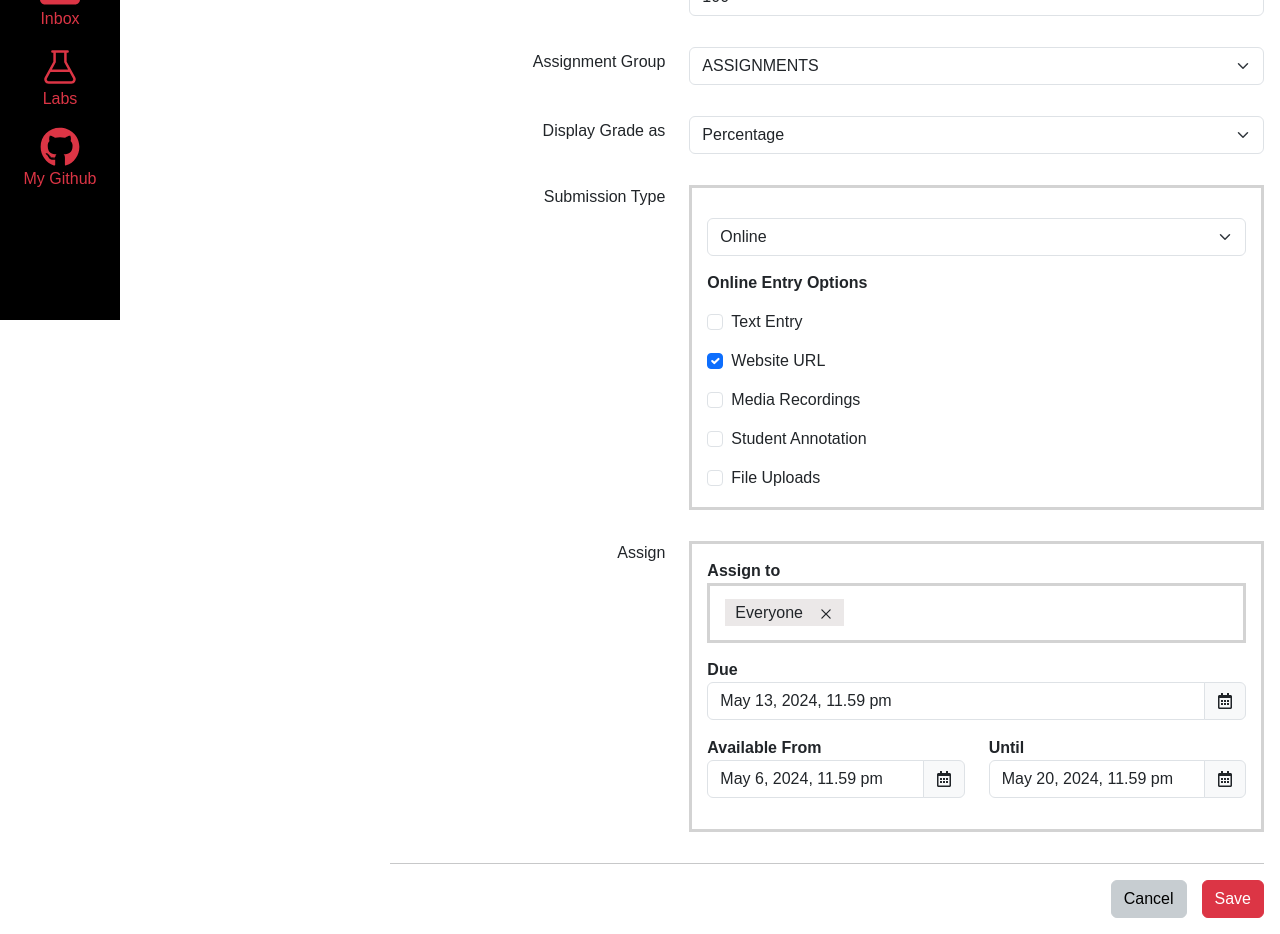
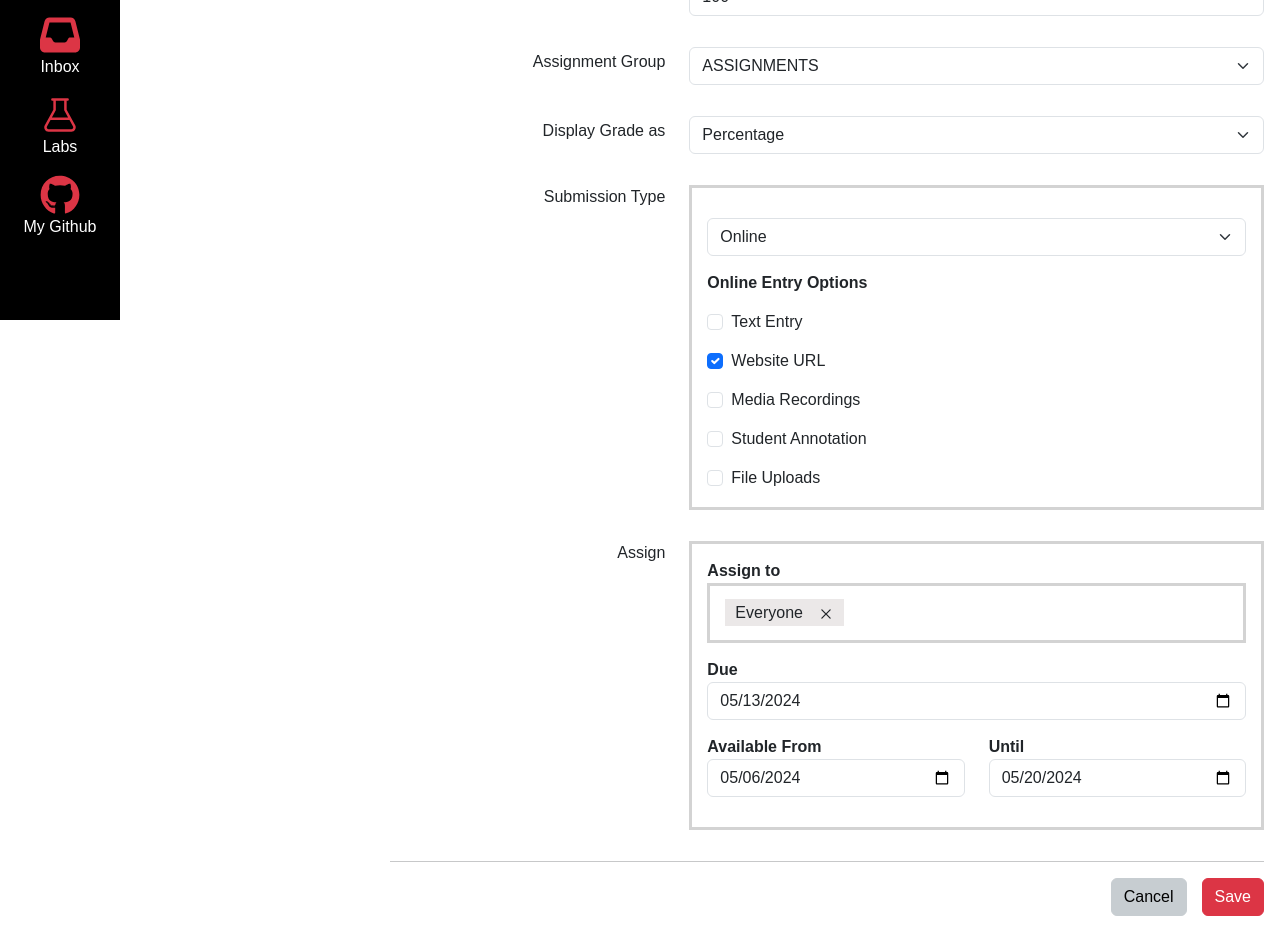
Before and after one commit to Preethi-23102000/kambaz-next-js, a Next.js app: page /Courses/1/Assignments/1 in a window 1280 px wide. Shown: the part 480-1414 px from the top of the page. Built offline with nearby package versions, Linux system fonts and the light colour scheme.

Commit message:
Assignment 2 - css cleanup

```diff
--- a/app/(Kambaz)/Account/Signin/page.tsx
+++ b/app/(Kambaz)/Account/Signin/page.tsx
@@ -13,7 +13,7 @@ export default function Signin() {
           <FormGroup className="mb-3 margin-bottom-15" controlId="wd-password">
             <FormControl type="password" placeholder="password" />
           </FormGroup>
-          <Link href="Signin" className="text-white">
+          <Link href="../Dashboard" className="text-white">
             <Button
               variant="primary"
               id="wd-signin-btn"
--- a/app/(Kambaz)/Courses/[cid]/Assignments/[aid]/page.tsx
+++ b/app/(Kambaz)/Courses/[cid]/Assignments/[aid]/page.tsx
@@ -157,12 +157,7 @@ export default function AssignmentEditor() {
                 <Col sm={12} className=" margin-top-15">
                   <b>Due</b>
                   <div className="margin-bottom-15">
-                    <InputGroup className="mb-3">
-                      <FormControl defaultValue={"May 13, 2024, 11.59 pm"} />
-                      <InputGroup.Text>
-                        <FaRegCalendarAlt />
-                      </InputGroup.Text>
-                    </InputGroup>
+                    <FormControl type="date" defaultValue="2024-05-13" />
                   </div>
                 </Col>
               </Row>
@@ -171,23 +166,13 @@ export default function AssignmentEditor() {
                 <Col sm={6} className=" margin-top-15">
                   <b>Available From</b>
                   <div className="margin-bottom-15">
-                    <InputGroup className="mb-3">
-                      <FormControl defaultValue={"May 6, 2024, 11.59 pm"} />
-                      <InputGroup.Text>
-                        <FaRegCalendarAlt />
-                      </InputGroup.Text>
-                    </InputGroup>
+                    <FormControl type="date" defaultValue="2024-05-06" />
                   </div>
                 </Col>
                 <Col sm={6} className=" margin-top-15">
                   <b>Until</b>
                   <div className="margin-bottom-15">
-                    <InputGroup className="mb-3">
-                      <FormControl defaultValue={"May 20, 2024, 11.59 pm"} />
-                      <InputGroup.Text>
-                        <FaRegCalendarAlt />
-                      </InputGroup.Text>
-                    </InputGroup>
+                    <FormControl type="date" defaultValue="2024-05-20" />
                   </div>
                 </Col>
               </Row>
--- a/app/(Kambaz)/Courses/[cid]/Modules/ModulesControls.tsx
+++ b/app/(Kambaz)/Courses/[cid]/Modules/ModulesControls.tsx
@@ -25,9 +25,6 @@ export default function ModulesControls() {
           <GreenCheckmark /> Publish All
         </DropdownToggle>
         <DropdownMenu>
-          <DropdownItem id="wd-publish-all">
-            <GreenCheckmark /> Publish All
-          </DropdownItem>
           <DropdownItem id="wd-publish-all-modules-and-items">
             <GreenCheckmark /> Publish all modules and items
           </DropdownItem>
--- a/app/(Kambaz)/Navigation.tsx
+++ b/app/(Kambaz)/Navigation.tsx
@@ -30,8 +30,10 @@ export default function KambazNavigation() {
           id="wd-account-link"
           className="text-white text-decoration-none"
         >
+          <div className="nav-icons">
             <FaRegCircleUser className="fs-1 text-white m-1" />
             Account
+          </div>
         </Link>
       </ListGroupItem>
 
@@ -52,8 +54,10 @@ export default function KambazNavigation() {
           id="wd-courses-link"
           className="text-danger text-decoration-none"
         >
+          <div className="nav-icons">
             <LiaBookSolid className="fs-1 text-danger m-1" />
             Courses
+          </div>
         </Link>
       </ListGroupItem>
 
@@ -63,8 +67,10 @@ export default function KambazNavigation() {
           id="wd-calender-link"
           className="text-danger text-decoration-none m-1"
         >
+          <div className="nav-icons">
             <IoCalendarOutline className="fs-1 text-danger" />
             Calender
+          </div>
         </Link>
       </ListGroupItem>
 
--- a/app/(Kambaz)/styles.css
+++ b/app/(Kambaz)/styles.css
@@ -64,7 +64,7 @@ body * {
   --bs-list-group-border-color: gray;
 }
 
-.wd-lesson {
+.wd-lesson ,.wd-assignment-list-item ,.wd-quizzes-list-item,.wd-project-list-item,.wd-exam-list-item{
   border-left: 3px solid green !important;
 }
 
@@ -196,4 +196,5 @@ body * {
   display: flex;
   flex-direction: column;
   align-items: center;
+  color: white;
 }
--- a/app/Labs/Lab2/index.css
+++ b/app/Labs/Lab2/index.css
@@ -231,8 +231,10 @@ clear: both;
 
 #wd-screen-size-label {
 position: fixed;
-top: 0;
-left: 0;
+/* top: 0;
+left: 0;  */
+bottom: 0;
+right: 0;
 background-color: black;
 color: white;
 padding: 5px;
--- a/app/Labs/Lab2/page.tsx
+++ b/app/Labs/Lab2/page.tsx
@@ -23,7 +23,7 @@ import BootstrapNavigation from "./BootstrapNavigation";
 
 export default function Lab2() {
   return (
-    <Container>
+    <Container className="m-1">
       <h2>Lab 2 - Cascading Style Sheets</h2>
       <h3>Styling with the STYLE attribute</h3>
       <p>
```
Lines whose indentation alone changed are shown as unchanged.
